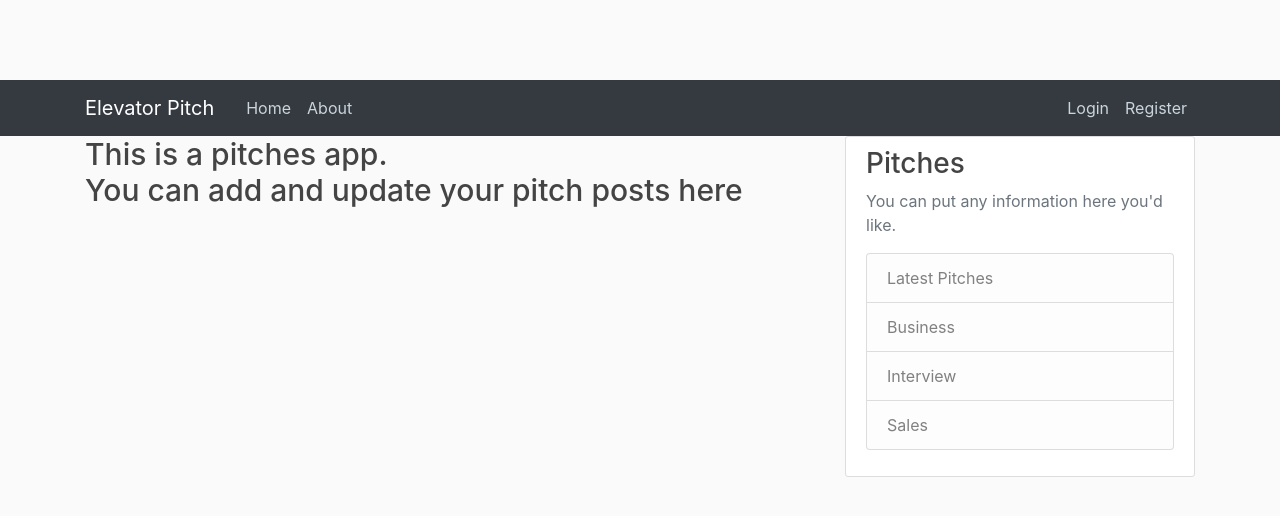
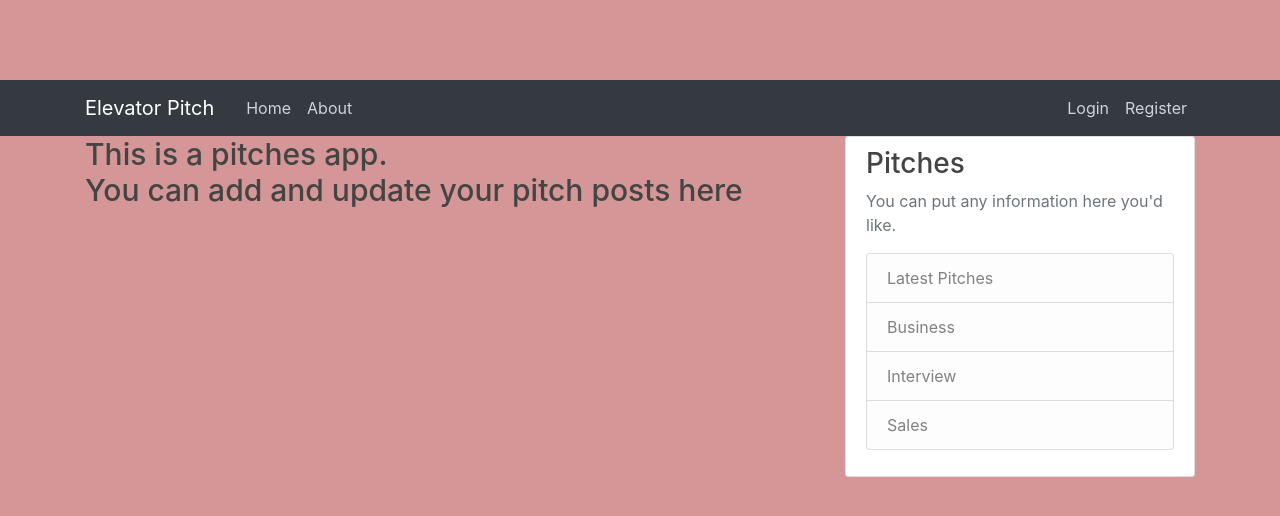
Before and after one commit to Karenkoech/Elevatorpitch_app, a Flask app: page /about in a window 1280 px wide. Shown: the top 516 px of the page. Run offline with Flask 2, Linux system fonts and the light colour scheme; some libraries are stand-ins or nearby versions.

Commit message:
add changes to templates and static folders

```diff
--- a/app/static/style.css
+++ b/app/static/index.css
@@ -1,6 +1,5 @@
-
 body {
-    background: #fafafa;
+    background: #d49696;
     color: #333333;
     margin-top: 5rem;
   }
--- a/app/templates/base.html
+++ b/app/templates/base.html
@@ -9,7 +9,7 @@
 
     <link rel="stylesheet" href="https://maxcdn.bootstrapcdn.com/bootstrap/4.0.0/css/bootstrap.min.css" integrity="sha384-Gn5384xqQ1aoWXA+058RXPxPg6fy4IWvTNh0E263XmFcJlSAwiGgFAW/dAiS6JXm" crossorigin="anonymous">
 
-    <link rel="stylesheet" type="text/css" href="{{ url_for('static', filename='style.css') }}">
+    <link rel="stylesheet" type="text/css" href="{{ url_for('static', filename='index.css') }}">
 
     {% if title %}
         <title>Elevator Pitch - {{ title }}</title>
```
